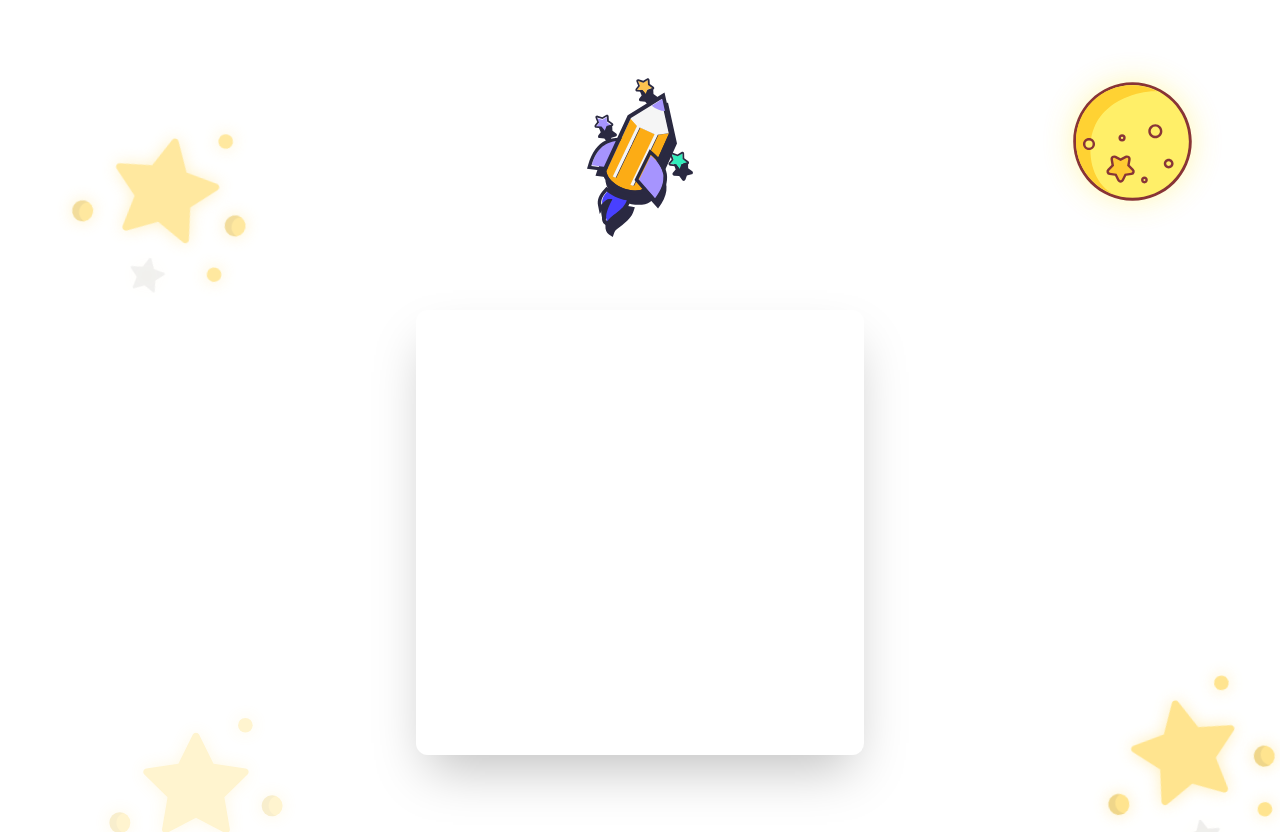
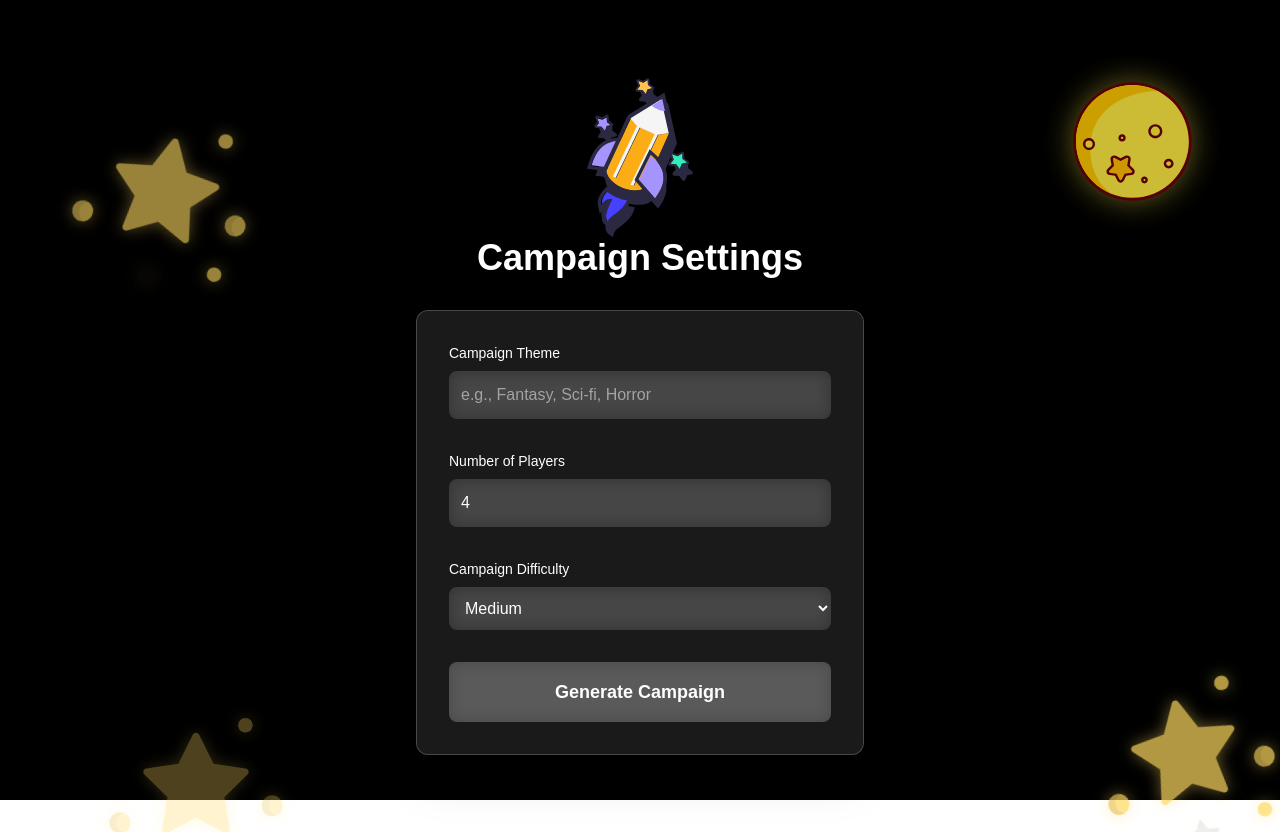
Before and after one commit to BearB34R/quickCampaign, a Next.js app: page /form in a window 1280 px wide. Built offline with nearby package versions, Linux system fonts and the light colour scheme.

Commit message:
update background so that it stays black

```diff
--- a/src/app/components/StarryBackground.tsx
+++ b/src/app/components/StarryBackground.tsx
@@ -27,5 +27,9 @@ export function StarryBackground() {
     </div>
   ));
 
-  return <div className="pointer-events-none fixed inset-0">{rows}</div>;
+  return (
+    <div className="pointer-events-none fixed inset-0 -z-10 bg-black">
+      {rows}
+    </div>
+  );
 }
```
